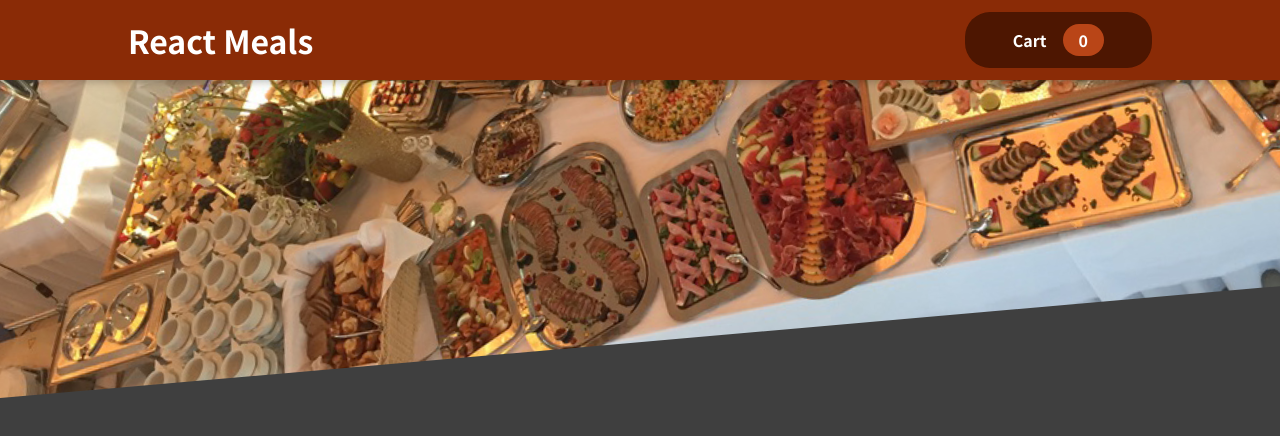
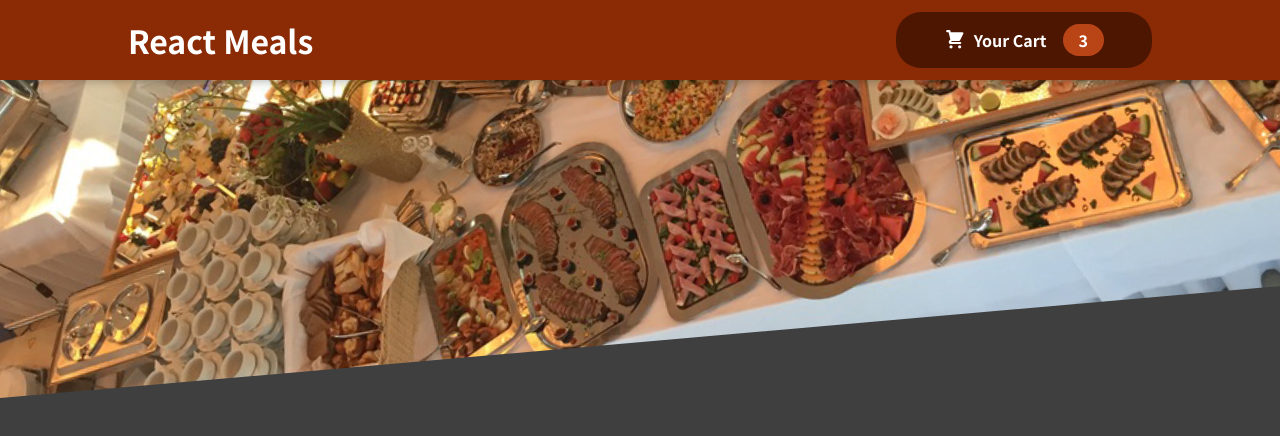
Before and after one commit to DavidPerelman/react-meals, a React (Create React App) app: page / in a window 1280 px wide. Shown: the top 436 px of the page. Built offline with nearby package versions, Linux system fonts and the light colour scheme.

Commit message:
update HeaderCartButton.js component

```diff
--- /dev/null
+++ b/src/components/Cart/CartIcon.js
@@ -0,0 +1,13 @@
+const CartIcon = () => {
+  return (
+    <svg
+      xmlns='http://www.w3.org/2000/svg'
+      viewBox='0 0 20 20'
+      fill='currentColor'
+    >
+      <path d='M3 1a1 1 0 000 2h1.22l.305 1.222a.997.997 0 00.01.042l1.358 5.43-.893.892C3.74 11.846 4.632 14 6.414 14H15a1 1 0 000-2H6.414l1-1H14a1 1 0 00.894-.553l3-6A1 1 0 0017 3H6.28l-.31-1.243A1 1 0 005 1H3zM16 16.5a1.5 1.5 0 11-3 0 1.5 1.5 0 013 0zM6.5 18a1.5 1.5 0 100-3 1.5 1.5 0 000 3z' />
+    </svg>
+  );
+};
+
+export default CartIcon;
--- a/src/components/Layout/Header/HeaderCartButton.js
+++ b/src/components/Layout/Header/HeaderCartButton.js
@@ -1,10 +1,15 @@
 import React from 'react';
+import CartIcon from '../../Cart/CartIcon';
 import classes from './HeaderCartButton.module.css';
 
 const HeaderCartButton = () => {
   return (
     <button className={classes.button}>
-      Cart <span className={classes.badge}>0</span>
+      <span className={classes.icon}>
+        <CartIcon />
+      </span>
+      <span>Your Cart</span>
+      <span className={classes.badge}>3</span>
     </button>
   );
 };
```
